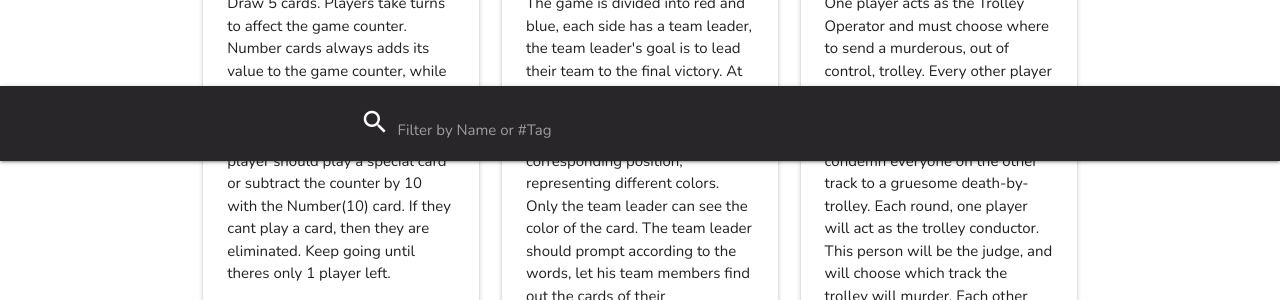
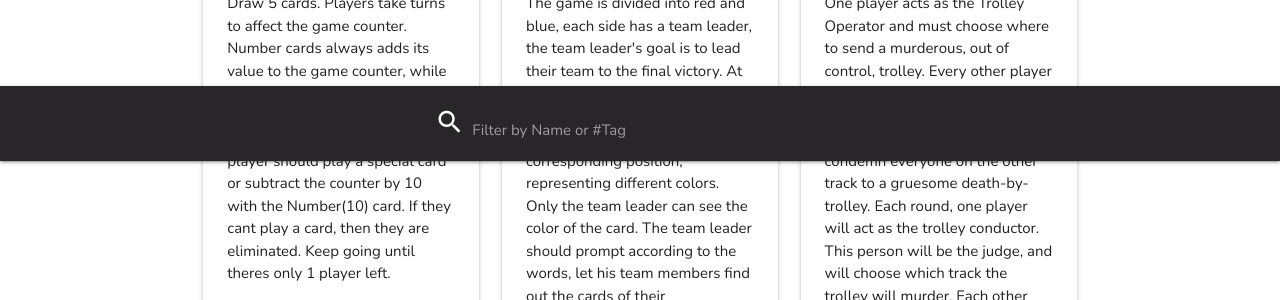
Before and after one commit to Block12/block12.github.io, a Jekyll site: the page built from index.md, in a window 1280 px wide. Shown: the part 739-1039 px from the top of the page. Built offline with Jekyll 4.4.1, drawn with Linux system fonts in a browser that asks for light colours.

Commit message:
update navbar offset

```diff
--- a/_includes/navbar.html
+++ b/_includes/navbar.html
@@ -3,7 +3,7 @@
     <div class="container">
         <div class="row center-align">
             <form id="search_form">
-                <div class="input-field col s9 offset-s1 m7 offset-m2 l7 offset-l2">
+                <div class="input-field col s9 offset-s1 m8 offset-m2 l7 offset-l3">
                     <i class="material-icons prefix">search</i>
                     <input id="search_event" type="text" class="validate">
                     <label for="search_event">Filter by Name or #Tag</label>
```
